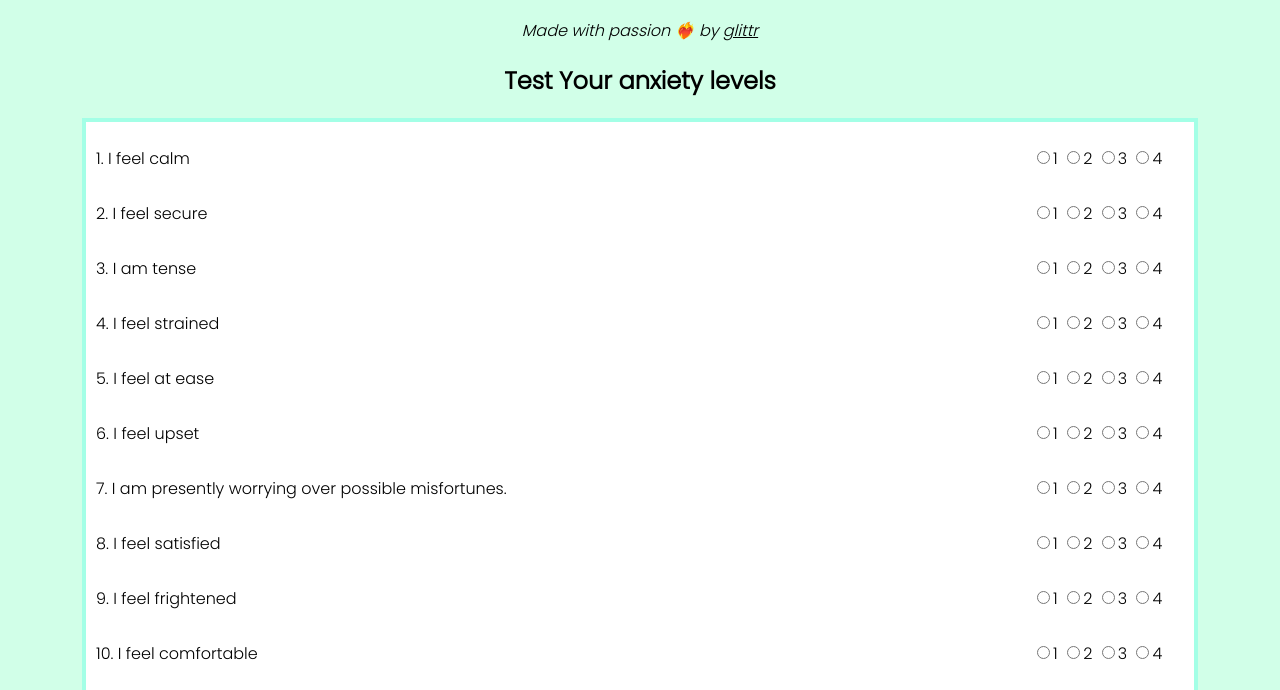
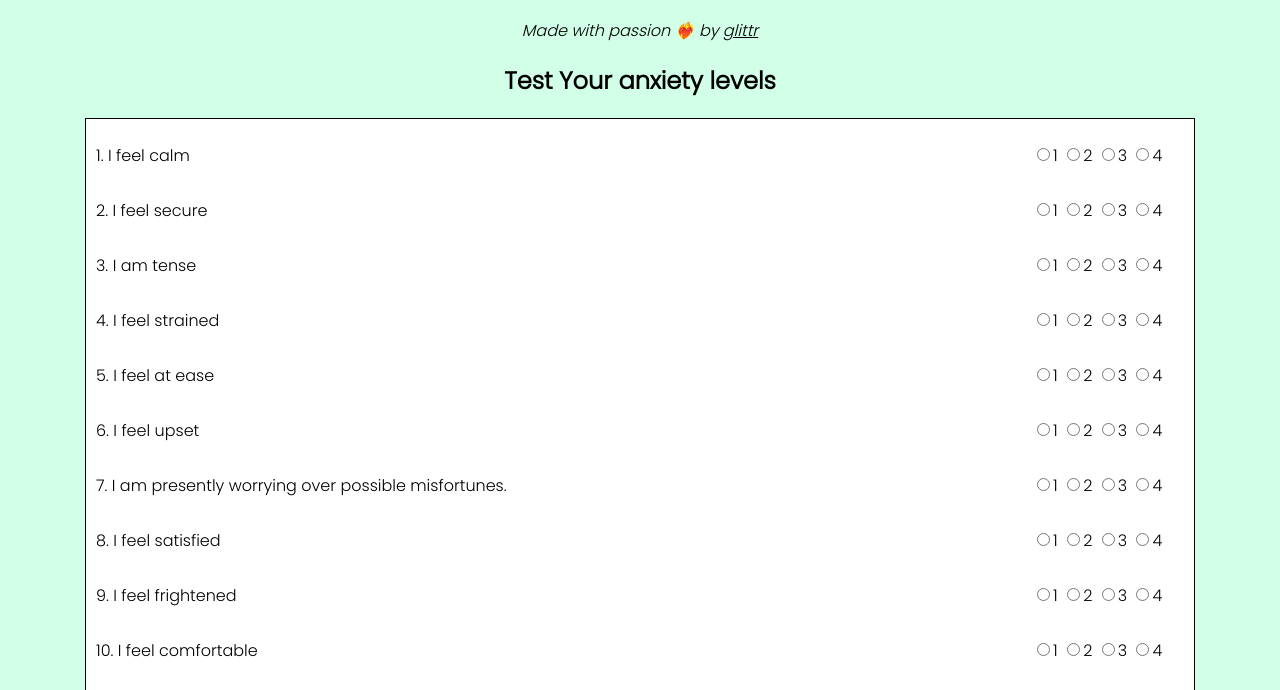
Before and after one commit to Mukulx1/glitter, a plain HTML site: page stai.html in a window 1280 px wide. Shown: the part 71-761 px from the top of the page. Drawn offline with Linux system fonts and the light colour scheme.

Commit message:
Update stai.css

```diff
--- a/stai.css
+++ b/stai.css
@@ -11,7 +11,7 @@ body{
   background-color:#d1ffe8;
 }
 .box{
-  border:  #a3ffe6 4px solid;
+  border: 1px solid black;
   padding:10px;
   text-align:left;
   width:85%;
```
